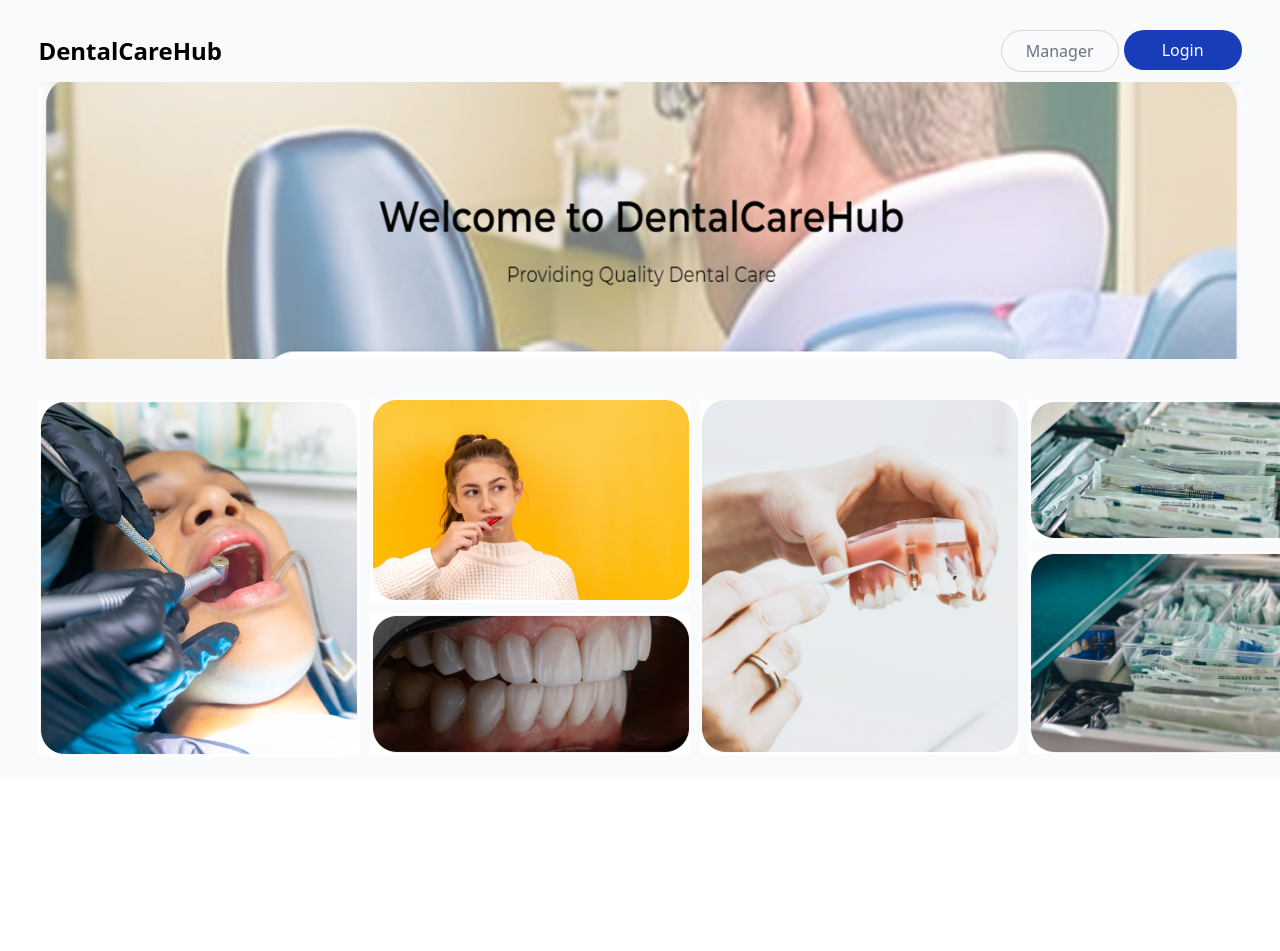
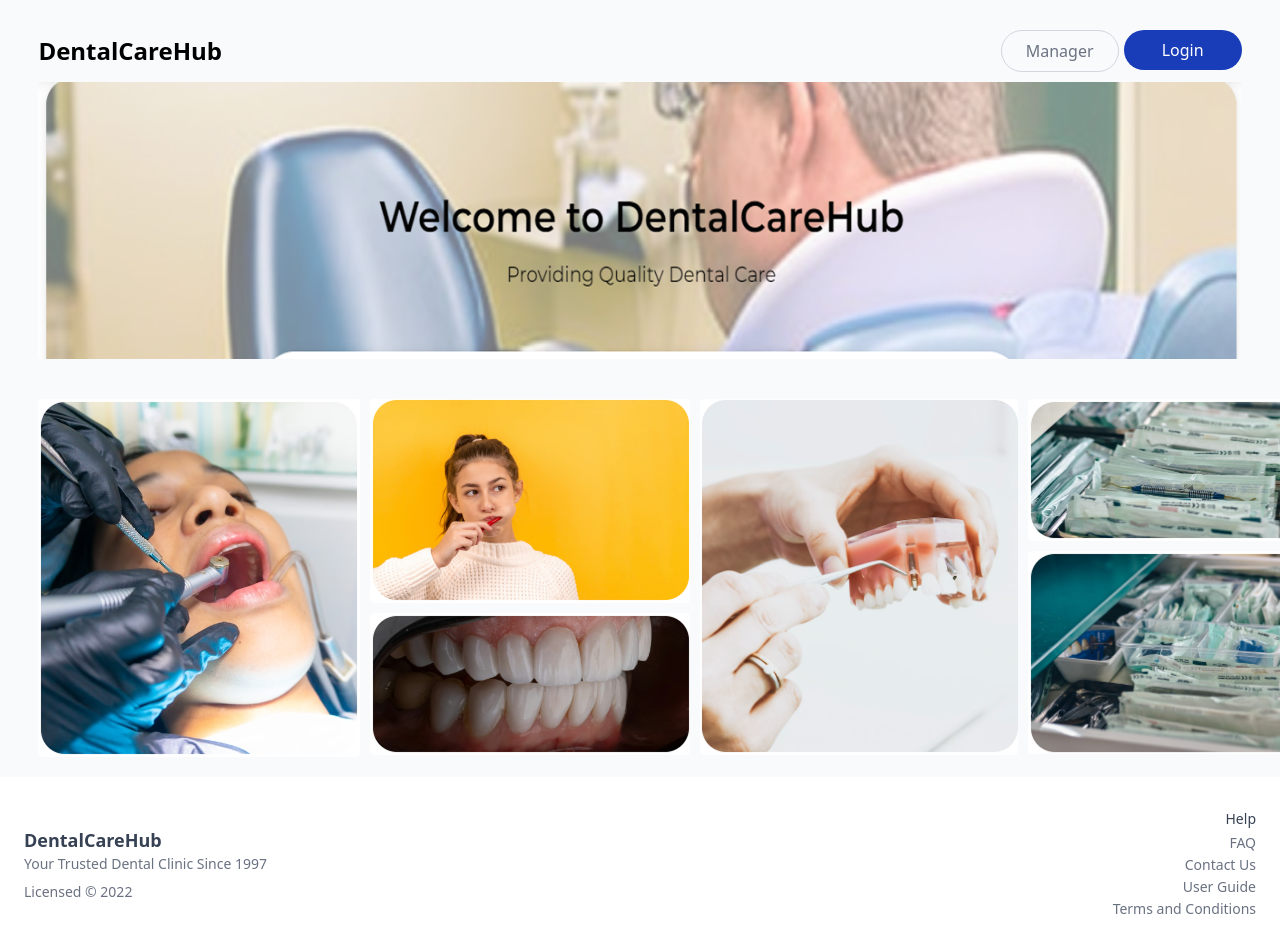
Before and after one commit to FarazKarami/DentalCare, a website: page src/index.html in a window 1280 px wide. Before the commit the page ends 800 px from the top, so only its background shows below. Drawn offline with Linux system fonts and the light colour scheme.

Commit message:
Added footer for the start page.

```diff
--- a/src/index.html
+++ b/src/index.html
@@ -42,5 +42,27 @@
             <img src="../pictures/CommericalPicture6.png" alt="Commerical Picture" class="w-full">
         </div>
     </main>
+    <footer class="bg-white text-gray-500 px-6 py-8">
+        <div class="max-w-7xl mx-auto flex flex-col sm:flex-row justify-between items-start sm:items-center">
+
+          <div id="leftFooter">
+            <h2 class="text-gray-700 font-semibold text-lg">DentalCareHub</h2>
+            <p class="text-sm">Your Trusted Dental Clinic Since 1997</p>
+            <p class="text-sm mt-2">Licensed © 2022</p>
+          </div>
+
+
+          <div id="rightFooter" class="mt-6 md:mt-0 text-sm space-y-1 text-right">
+            <p class="text-gray-700 font-medium">Help</p>
+            <ul class="space-y-0.5">
+              <li><a href="#" class="hover:underline">FAQ</a></li>
+              <li><a href="#" class="hover:underline">Contact Us</a></li>
+              <li><a href="#" class="hover:underline">User Guide</a></li>
+              <li><a href="#" class="hover:underline">Terms and Conditions</a></li>
+            </ul>
+          </div>
+
+        </div>
+    </footer>
 </body>
 </html>
```
Also changed, not shown: src/output.css.
